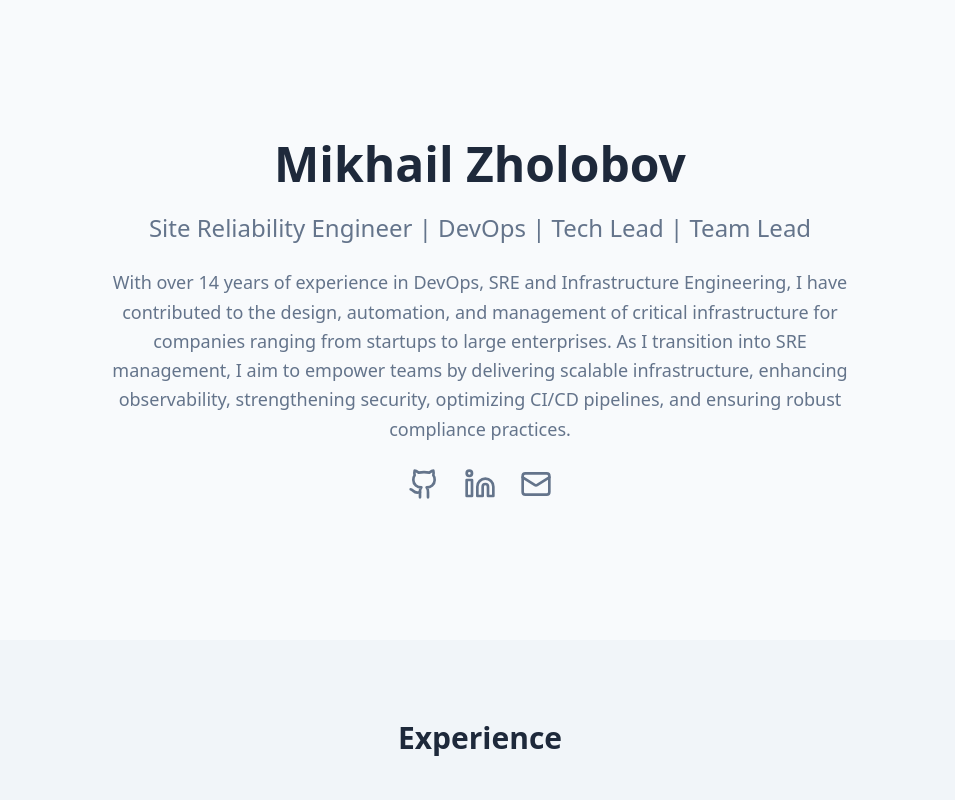
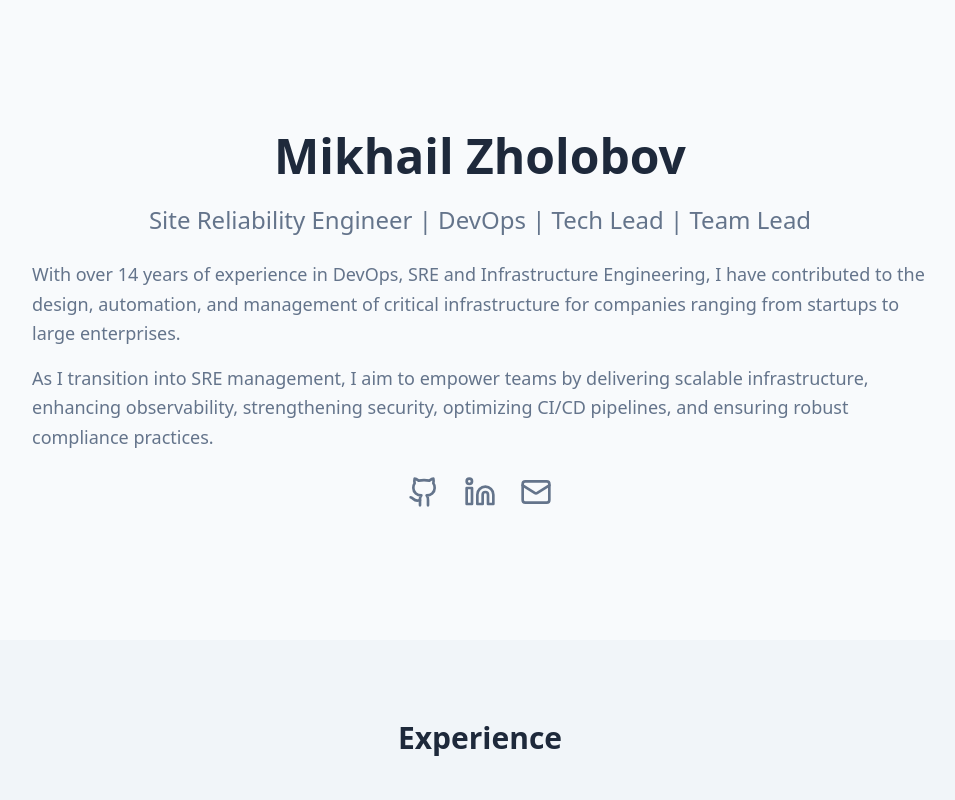
Before and after one commit to legal90/legal90.github.io, a React (Vite) app: page / in a window 1280 px wide. Shown: the top 800 px of the page, without its empty margins (160-1115 px from the left). Built offline with nearby package versions, Linux system fonts and the light colour scheme.

Commit message:
Improve Hero section readability
Improve readability of the hero section by splitting the main summary into two lines and adjusting alignment.

```diff
--- a/src/components/Hero.tsx
+++ b/src/components/Hero.tsx
@@ -4,21 +4,25 @@ import { Github, Linkedin, Mail } from "lucide-react";
 const Hero = () => {
   return (
     <section className="min-h-[80vh] flex flex-col justify-center items-center py-20 px-4 animate-fade-in">
-      <div className="max-w-4xl text-center space-y-6">
-        <h1 className="text-4xl md:text-5xl font-bold text-accent mb-4">
+      <div className="max-w-4xl space-y-6">
+        <h1 className="text-4xl md:text-5xl font-bold text-accent text-center mb-4">
           Mikhail Zholobov
         </h1>
-        <h2 className="text-xl md:text-2xl text-primary mb-6">
+        <h2 className="text-xl md:text-2xl text-primary text-center mb-6">
           Site Reliability Engineer | DevOps | Tech Lead | Team Lead
         </h2>
-        <p className="text-lg text-muted-foreground leading-relaxed max-w-3xl mx-auto">
-          With over 14 years of experience in DevOps, SRE and Infrastructure Engineering,
-          I have contributed to the design, automation, and management of critical infrastructure
-          for companies ranging from startups to large enterprises. As I transition into SRE
-          management, I aim to empower teams by delivering scalable infrastructure, enhancing
-          observability, strengthening security, optimizing CI/CD pipelines, and ensuring robust
-          compliance practices.
-        </p>
+        <div className="space-y-4 text-left">
+          <p className="text-lg text-muted-foreground leading-relaxed">
+            With over 14 years of experience in DevOps, SRE and Infrastructure Engineering,
+            I have contributed to the design, automation, and management of critical infrastructure
+            for companies ranging from startups to large enterprises.
+          </p>
+          <p className="text-lg text-muted-foreground leading-relaxed">
+            As I transition into SRE management, I aim to empower teams by delivering scalable infrastructure,
+            enhancing observability, strengthening security, optimizing CI/CD pipelines, and ensuring robust
+            compliance practices.
+          </p>
+        </div>
         <div className="flex gap-6 justify-center mt-8">
           <a
             href="https://github.com/legal90"
```
